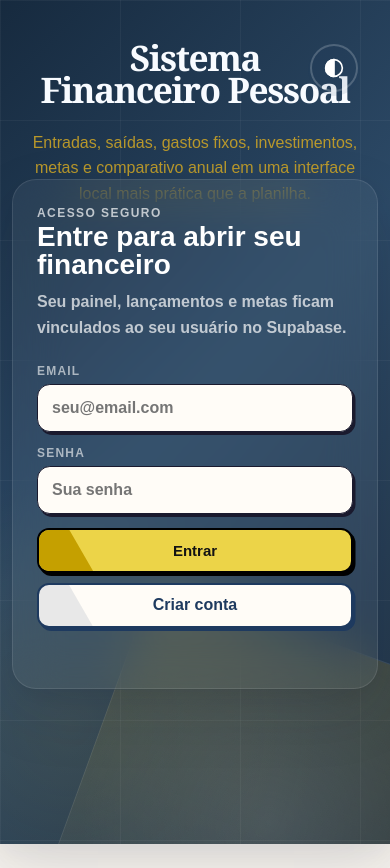
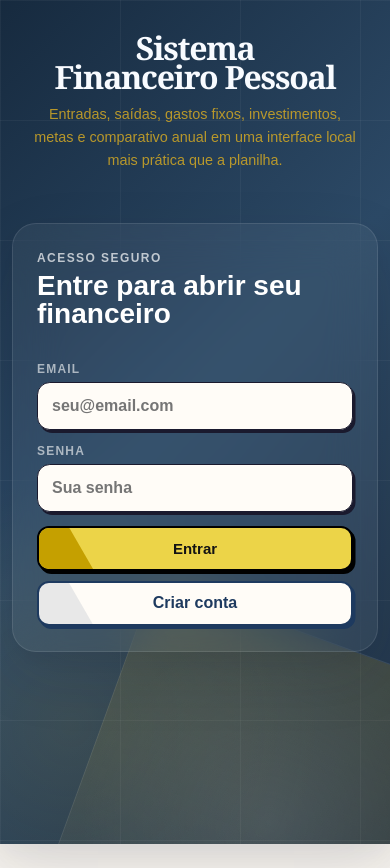
Before and after one commit to MateusD3v/Servi-os-de-Reparo, a website: page index.html in a window 390 px wide. Drawn offline with nearby package versions, Linux system fonts and the light colour scheme.

Commit message:
Explique aqui o que você mudou

```diff
--- a/styles.css
+++ b/styles.css
@@ -230,7 +230,8 @@ button:disabled {
 }
 
 .hero-actions .ghost-button,
-.hero-actions .primary-button {
+.hero-actions .primary-button,
+.hero-actions .icon-button {
   min-height: 48px;
 }
 
@@ -241,6 +242,10 @@ button:disabled {
 
 .hero-actions .icon-button svg {
   color: #ffffff;
+}
+
+.hero.full-screen #toggle-theme {
+  display: none !important;
 }
 
 .hero .top-switcher {
@@ -1696,6 +1701,66 @@ button#push-remote {
   border-radius: var(--radius-lg);
   background:
     linear-gradient(180deg, rgba(255, 255, 255, 0.98), rgba(245, 239, 229, 0.84));
+}
+
+/* Mobile Adjustments for the new layout */
+@media (max-width: 768px) {
+  .hero.full-screen {
+    padding: 4vh 20px;
+  }
+
+  .hero.full-screen h1 {
+    font-size: clamp(2rem, 8vw, 2.8rem);
+    margin-bottom: 12px;
+  }
+
+  .hero.full-screen .hero-copy {
+    font-size: 0.9rem;
+    padding: 0 10px;
+  }
+
+  .hero.full-screen .hero-actions {
+    top: 15px;
+    right: 15px;
+  }
+
+  .auth-gate {
+    padding: 20px;
+    padding-top: 45vh; /* Aumentado significativamente para garantir que abaixe no mobile */
+    position: absolute;
+    inset: 0;
+    display: flex;
+    justify-content: center;
+    align-items: flex-start;
+    z-index: 30;
+    pointer-events: none;
+    margin-top: 0;
+  }
+
+  .auth-card {
+    grid-template-columns: 1fr;
+    padding: 20px;
+    gap: 16px;
+    min-height: auto;
+    margin-top: 25vh; /* Ajustado para 25vh conforme solicitado */
+  }
+
+  .auth-card p:not(.section-kicker) {
+    display: none;
+  }
+
+  .auth-card .section-kicker {
+    margin-bottom: 4px;
+  }
+
+  .auth-card h2 {
+    font-size: 22px;
+    margin-bottom: 8px;
+  }
+
+  .auth-actions {
+    grid-template-columns: 1fr;
+  }
 }
 
 .stack-list {
```
